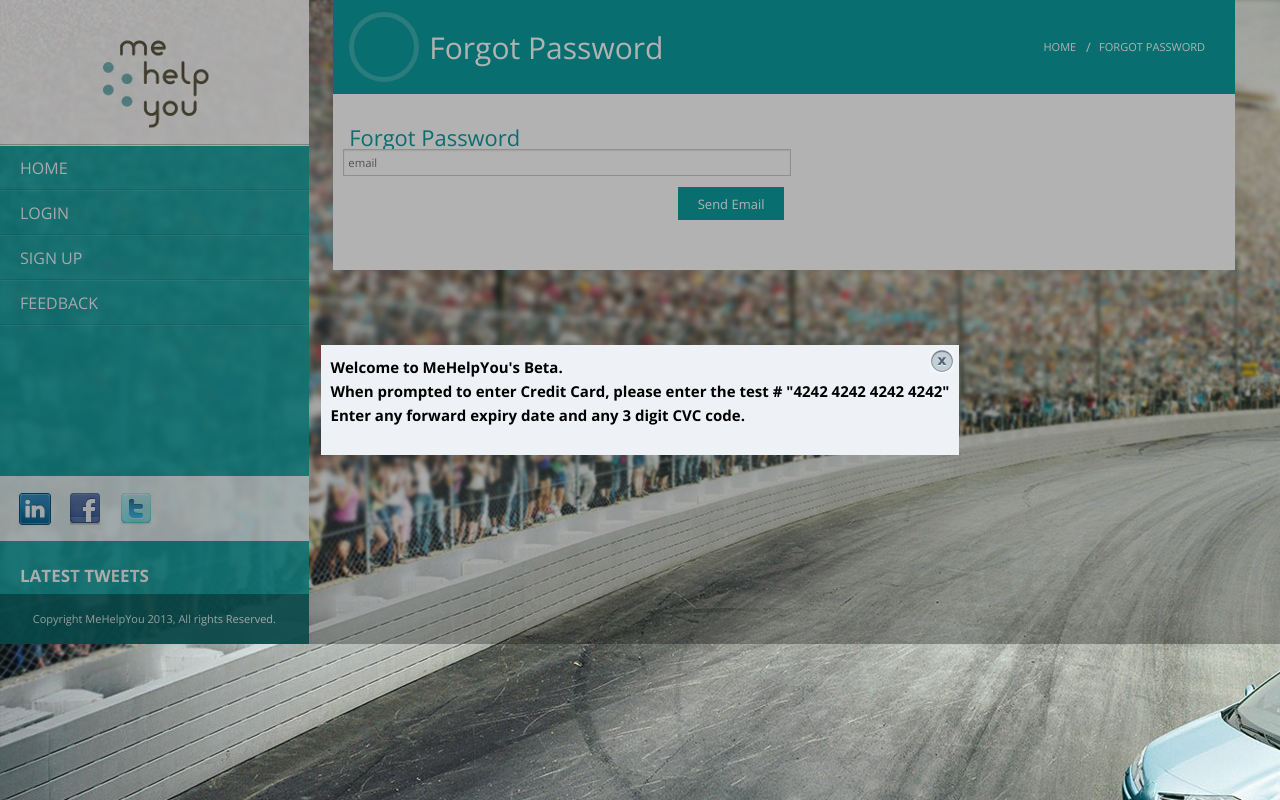
After one commit to TejasM/mehelpyou, a Django app: page /users/forgot_password/ in a window 1280 px wide. The commit adds this page. Run offline with Django 3.2, Linux system fonts and the light colour scheme; parts of the project's set-up code (start-up, migrations or seed data) failed here and were passed over; some libraries are stand-ins or nearby versions; some web fonts are replaced.

Commit message:
Add forget password

```diff
--- /dev/null
+++ b/helpyou/userprofile/templates/userprofile/forgot_password.html
@@ -0,0 +1,45 @@
+{% extends 'base.html' %}
+{% load staticfiles %}
+{% block content %}
+    <div class="large-9 columns">
+        <div class="row main-content-top">
+            <div class="large-6 columns">
+                <h2 class="top-title"><span class="title-icon"><i class="icon-group"></i></span>Forgot Password</h2>
+            </div>
+            <div class="large-6 columns">
+                <ul class="breadcrumbs right">
+                    <li><a href="/">Home</a></li>
+                    <li class="current"><a href="#">Forgot Password</a></li>
+                </ul>
+            </div>
+        </div>
+        <div class="row main-content">
+            <div class="large-12 columns">
+                <h3 class="color">Forgot Password</h3>
+
+                <div class="large-6 columns">
+
+                    <div class="rows">
+                        <form method="POST" action="{% url 'user:forgot_password' %}">
+                            <div class="row">
+                                {% csrf_token %}
+                                <div class="row">
+                                    <div class="row">
+                                        <div class="columns">
+                                            <input type="email" placeholder="email" name="email">
+                                        </div>
+                                    </div>
+                                    <div class="columns">
+                                        <input type="submit" class="button right" value="Send Email" name="send"
+                                               id="send"/>
+                                    </div>
+                                </div>
+                            </div>
+                        </form>
+                    </div>
+                </div>
+            </div>
+        </div>
+    </div>
+    <!-- End Row -->
+{% endblock %}
--- a/helpyou/userprofile/templates/userprofile/login.html
+++ b/helpyou/userprofile/templates/userprofile/login.html
@@ -70,6 +70,7 @@
                                 </div>
                             </div>
                         </form>
+                        <a href="{% url 'user:forgot_password' %}">Forgot Password?</a>
                     </div>
                 </div>
             </div>
@@ -81,7 +82,7 @@
 {% endblock %}
 {% block additionalScripts %}
     <script>
-        $('.social_buttons').click(function(){
+        $('.social_buttons').click(function () {
             $('#loader').show();
         })
     </script>
--- a/helpyou/userprofile/urls.py
+++ b/helpyou/userprofile/urls.py
@@ -17,4 +17,5 @@ urlpatterns = patterns('',
                        url(r'^pricing/$', views.pricing, name='pricing'),
                        url(r'^change_pic/$', views.change_pic, name='change_pic'),
                        url(r'^web_hook/$', views.web_hook, name='web_hook'),
+                       url(r'^forgot_password/$', views.forgot_password, name='forgot_password'),
 )
--- a/helpyou/userprofile/views.py
+++ b/helpyou/userprofile/views.py
@@ -9,6 +9,7 @@ from django.contrib.auth.models import User
 from django.core.files.base import ContentFile
 from django.core.files.images import ImageFile
 from django.core.urlresolvers import reverse
+from django.db.models import Q
 from django.http import HttpResponseRedirect, HttpRequest, HttpResponse
 from django.shortcuts import render, redirect
 from django.views.decorators.csrf import csrf_exempt
@@ -24,6 +25,10 @@ from helpyou.notifications.views import new_notifications
 from helpyou.userprofile.forms import UserSettingsForm
 from helpyou.userprofile.models import Invitees, plan_points, plan_costs
 from models import UserProfile
+if "mailer" in settings.INSTALLED_APPS:
+    from mailer import send_mail
+else:
+    from django.core.mail import send_mail
 
 
 def sync_up_user(user, social_users):
@@ -195,10 +200,28 @@ def signup(request):
                                        last_name=form.data["last_name"])
             user.set_password(form.data["password"])
             user.save()
+            messages.success(request, 'Account created, please proceed by logging in.')
             return HttpResponseRedirect(reverse('user:login'))
     else:
         form = SignupForm()
     return render(request, "userprofile/signup.html", {'form': form})
+
+
+@new_notifications
+def forgot_password(request):
+    if request.method == "POST":
+        email = request.POST['email']
+        try:
+            user = User.objects.get(email=email)
+        except User.DoesNotExist as _:
+            messages.success(request, 'Sorry no user with that email address was found')
+            return HttpResponseRedirect(reverse('user:forgot_password'))
+        send_mail('Your MeHelpYou Password Recovery',
+              'Your MeHelpYou password is ' + str(user.password),
+              'tejasmehta0@gmail.com', [email], fail_silently=True)
+        messages.success(request, 'Email sent please check your inbox for your password')
+        return HttpResponseRedirect(reverse('user:login'))
+    return render(request, "userprofile/forgot_password.html")
 
 
 @login_required
```
